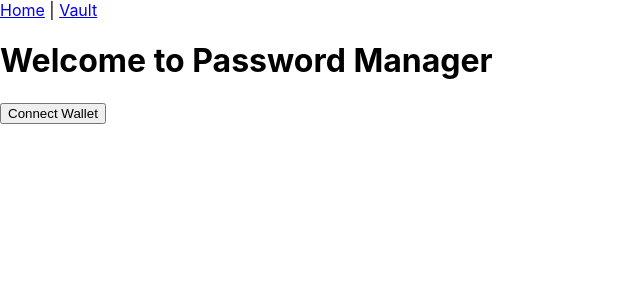
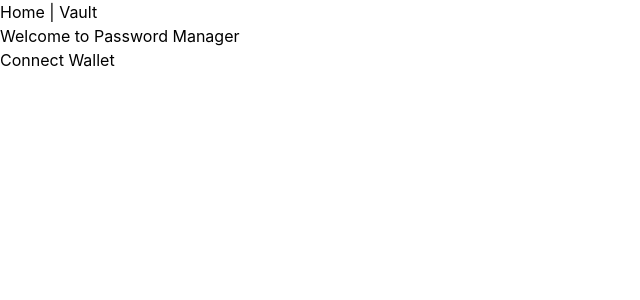
Before and after one commit to adama789/blockchain_password_manager, a React (Create React App) app in the folder frontend/blockchain_password_manager/: page / in a window 1280 px wide. Shown: the top 300 px of the page, without its empty margins (0-640 px from the left). Built offline with nearby package versions, Linux system fonts and the light colour scheme; what @solana/web3.js would draw is missing.

Commit message:
Init Tailwindcss

```diff
--- a/frontend/blockchain_password_manager/package.json
+++ b/frontend/blockchain_password_manager/package.json
@@ -41,5 +41,8 @@
       "last 1 firefox version",
       "last 1 safari version"
     ]
+  },
+  "devDependencies": {
+    "tailwindcss": "^3.4.17"
   }
 }
--- a/frontend/blockchain_password_manager/src/index.css
+++ b/frontend/blockchain_password_manager/src/index.css
@@ -1,3 +1,7 @@
+@tailwind base;
+@tailwind components;
+@tailwind utilities;
+
 body {
   margin: 0;
   font-family: -apple-system, BlinkMacSystemFont, 'Segoe UI', 'Roboto', 'Oxygen',
--- /dev/null
+++ b/frontend/blockchain_password_manager/tailwind.config.js
@@ -0,0 +1,10 @@
+/** @type {import('tailwindcss').Config} */
+module.exports = {
+  content: [
+    "./src/**/*.{js,jsx,ts,tsx}",
+  ],
+  theme: {
+    extend: {},
+  },
+  plugins: [],
+}
```
